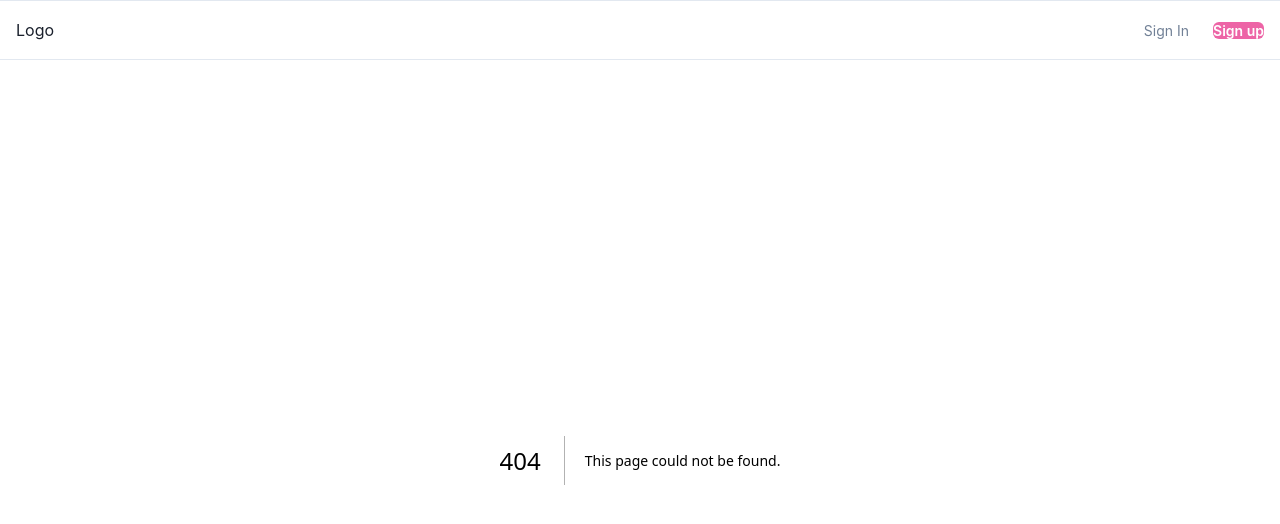
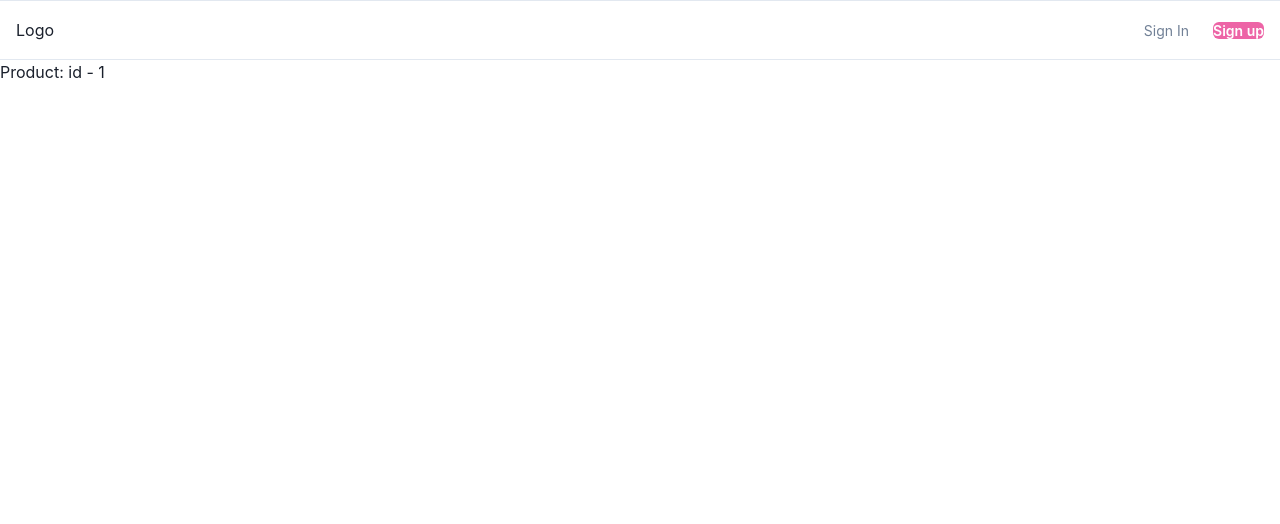
Before and after one commit to jesualujan/Ecommerce-32-web-A, a Next.js app in the folder ecommerce/: page /product/1 in a window 1280 px wide. Before the commit this address had no page. Shown: the top 524 px of the page. Built offline with nearby package versions, Linux system fonts and the light colour scheme.

Commit message:
✨ creamos nuestro router para los productos

```diff
--- /dev/null
+++ b/ecommerce/pages/product/[id].js
@@ -0,0 +1,19 @@
+import React from 'react'
+import { useRouter } from 'next/router'
+import { data } from '../../utils/data'
+
+const ProductPage = () => {
+    const router = useRouter() // es un hook de next, me va permitir a mi moverme entre rutas
+    const {id} = router.query
+    const product = data.products.find((product) => product.id === parseInt(id))
+    if (!product) {
+        return <div>Product not found</div>
+    }
+  return (
+    <div>
+        {`Product: id - ${id}`}
+    </div>
+  )
+}
+
+export default ProductPage
```
